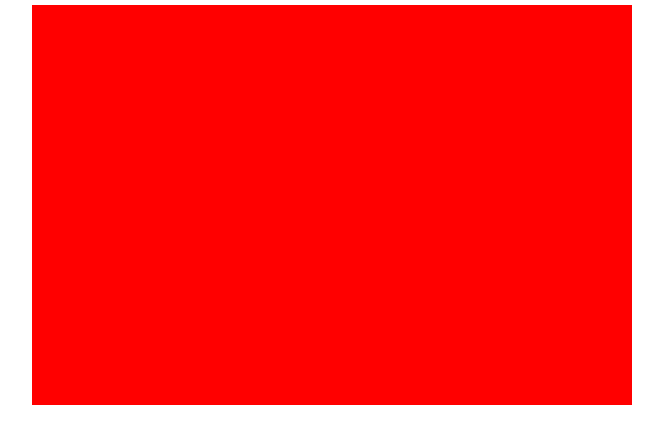
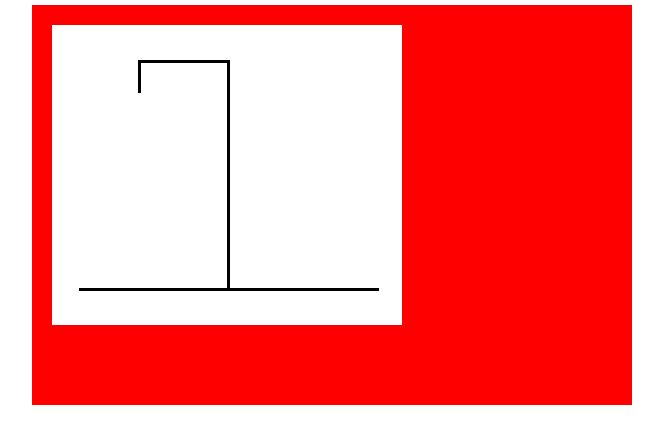
Before and after one commit to gregvx/WordGuessGame, a plain HTML site: page index.html in a window 1280 px wide. Shown: the part 51-494 px from the top of the page, without its empty margins (308-971 px from the left). Drawn offline with nearby package versions, Linux system fonts and the light colour scheme.

Commit message:
Added images to directory.

```diff
--- a/assets/css/style.css
+++ b/assets/css/style.css
@@ -10,3 +10,13 @@ body {
     height: 400px;
     background-color: red;
 }
+
+/* the box/div images for the gallows will be 350px wide 300 px tall */
+.gallowsBox {
+    position: relative;
+    top: 20px;
+    left: 20px;
+    width: 350px;
+    height: 300px;
+    background-color: white;
+}
--- a/index.html
+++ b/index.html
@@ -11,7 +11,10 @@
 <body>
     <h1>Holiday Hangman</h1>
     <div class="gameBox">
-
+        <!-- the box/div images for the gallows will be 350px wide 300 px tall -->
+        <div class="gallowsBox">
+            <img class="gallowsImg" src="assets/images/gallows1.jpg">
+        </div>
     </div>
 </body>
 </html>
```
Also changed, not shown: assets/images/gallows1.jpg (added), assets/images/gallows2.jpg (added), assets/images/gallows3.jpg (added), assets/images/gallows4.jpg (added), assets/images/gallows5.jpg (added), assets/images/gallows6.jpg (added), assets/images/gallows7.jpg (added), assets/images/gallows8.jpg (added), 2 other files.
